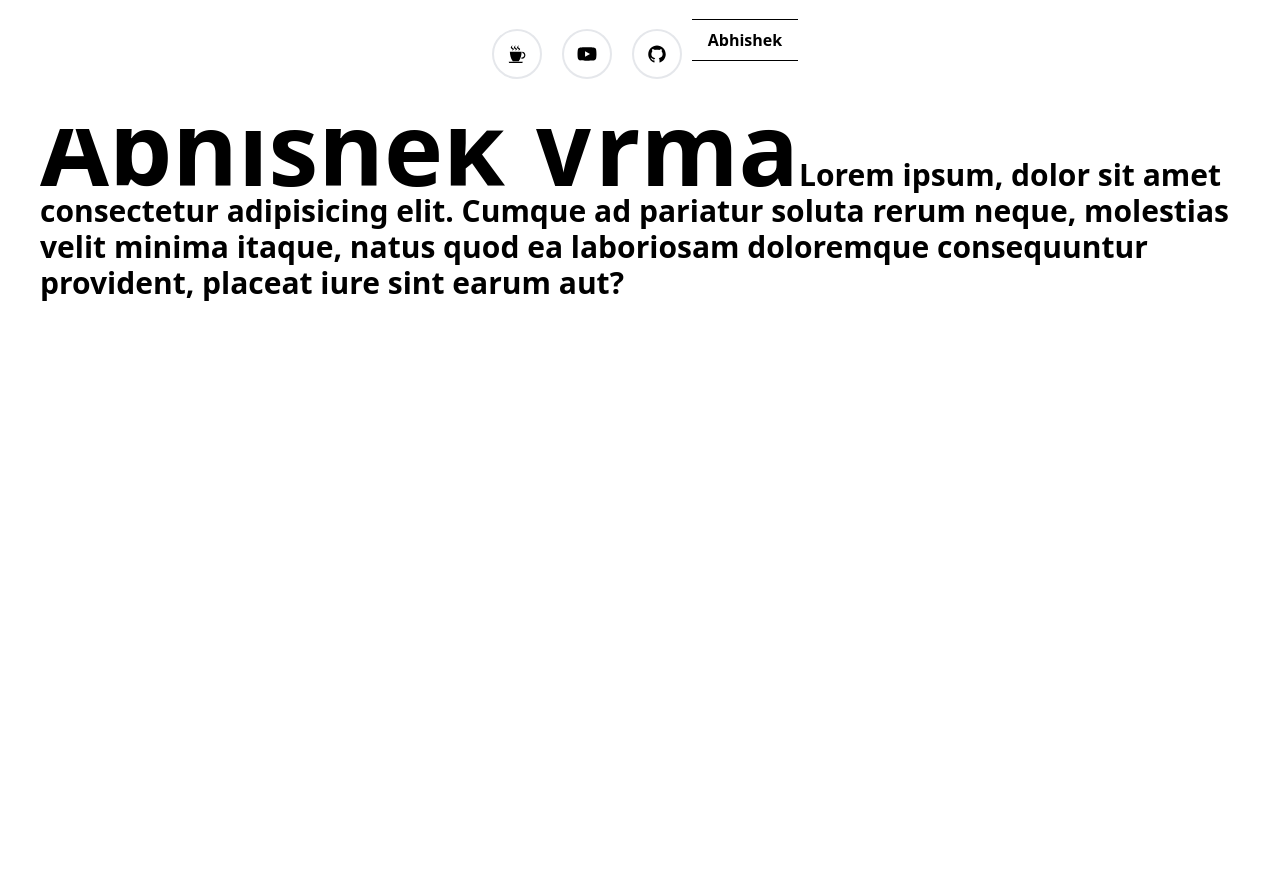
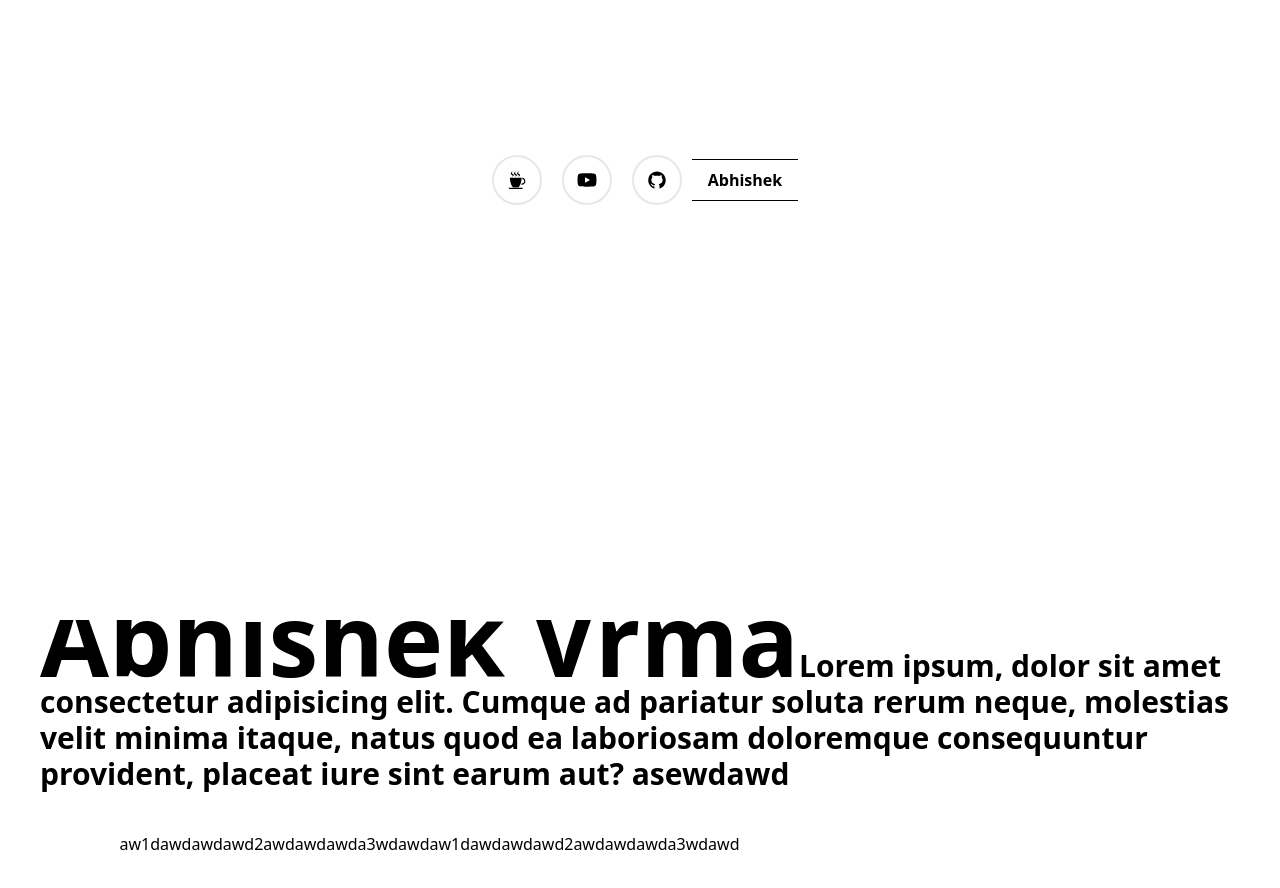
Before and after one commit to abhishekmill/React-Gsap-Components, a React (Vite) app: page / in a window 1280 px wide. Shown: the part 220-1108 px from the top of the page. Before the commit the page ends 800 px from the top, so only its background shows below. Built offline with nearby package versions, Linux system fonts and the light colour scheme.

Commit message:
added marquee

```diff
--- a/src/App.jsx
+++ b/src/App.jsx
@@ -4,17 +4,20 @@ import { FaYoutube } from "react-icons/fa";
 import { AiFillGithub } from "react-icons/ai";
 import ButtonComponent from "./comp/ButtonComp";
 import AnimatedText from "./comp/TextAnim";
+import Marquee from "./comp/Carousel";
 
 function App() {
   return (
     <>
-      <div className="w-full  h-screen flex flex-col items-center justify-center">
-        <div className="flex">
-          <ParallaxContainer icon={<GiCoffeeCup className="text-xl" />} />
-          <ParallaxContainer icon={<FaYoutube className="text-xl" />} />
-          <ParallaxContainer icon={<AiFillGithub className="text-xl" />} />
+      <div className="w-full  h-[200vh] ">
+        <div>
+          <div className="flex h-screen items-center justify-center">
+            <ParallaxContainer icon={<GiCoffeeCup className="text-xl" />} />
+            <ParallaxContainer icon={<FaYoutube className="text-xl" />} />
+            <ParallaxContainer icon={<AiFillGithub className="text-xl" />} />
 
-          <ButtonComponent text="Abhishek" classname={"font-semibold"} />
+            <ButtonComponent text="Abhishek" classname={"font-semibold"} />
+          </div>
         </div>
         <div className="m-10">
           <AnimatedText className={"font-semibold text-3xl "}>
@@ -22,9 +25,19 @@ function App() {
             Lorem ipsum, dolor sit amet consectetur adipisicing elit. Cumque ad
             pariatur soluta rerum neque, molestias velit minima itaque, natus
             quod ea laboriosam doloremque consequuntur provident, placeat iure
-            sint earum aut?
+            sint earum aut? asewdawd
           </AnimatedText>
         </div>
+        <Marquee>
+          <div className="flex w-[100vw]">
+            <div>aw1dawdawd</div>
+            <div>awd2awdawd</div>
+            <div>awda3wdawd</div>
+            <div>aw1dawdawd</div>
+            <div>awd2awdawd</div>
+            <div>awda3wdawd</div>
+          </div>
+        </Marquee>
       </div>
     </>
   );
--- a/src/comp/ButtonComp.jsx
+++ b/src/comp/ButtonComp.jsx
@@ -1,6 +1,5 @@
 import React, { useEffect, useRef } from "react";
 import gsap from "gsap";
-import { Color } from "three/src/Three.js";
 
 const AnimatedButton = ({ text = "text", classname }) => {
   const buttonRef = useRef(null);
--- /dev/null
+++ b/src/comp/Carousel.jsx
@@ -0,0 +1,33 @@
+import React, { useRef, useEffect } from "react";
+import { gsap } from "gsap";
+
+const Marquee = ({ children, direction = "left", speed = 3 }) => {
+  const marqueeRef = useRef(null);
+
+  useEffect(() => {
+    const marqueeElement = marqueeRef.current;
+    const distance = marqueeElement.scrollWidth / 2;
+
+    gsap.fromTo(
+      marqueeElement,
+      { x: direction === "left" ? 0 : -distance },
+      {
+        x: direction === "left" ? -distance : 0,
+        duration: speed,
+        ease: "none",
+        repeat: -2,
+      }
+    );
+  }, [direction, speed]);
+
+  return (
+    <div className="overflow-hidden w-full whitespace-nowrap">
+      <div ref={marqueeRef} className="flex ">
+        <div className="inline-block">{children}</div>
+        <div className="inline-block">{children}</div>
+      </div>
+    </div>
+  );
+};
+
+export default Marquee;
--- a/src/comp/TextAnim.jsx
+++ b/src/comp/TextAnim.jsx
@@ -1,5 +1,8 @@
 import React, { useEffect, useRef } from "react";
 import gsap from "gsap";
+import { ScrollTrigger } from "gsap/ScrollTrigger";
+
+gsap.registerPlugin(ScrollTrigger);
 
 const AnimatedText = ({ className, children }) => {
   const textRef = useRef(null);
@@ -19,7 +22,6 @@ const AnimatedText = ({ className, children }) => {
         }
       });
     };
-    console.log(children);
 
     // Load SplitType and then animate
     loadSplitType().then(() => {
@@ -29,7 +31,7 @@ const AnimatedText = ({ className, children }) => {
         tagName: "span",
       });
 
-      // Animate each word in the text
+      // Animate each word in the text with ScrollTrigger
       gsap.from(textRef.current.querySelectorAll(".word"), {
         y: "100%",
         opacity: 0,
@@ -37,16 +39,18 @@ const AnimatedText = ({ className, children }) => {
         duration: 0.5,
         ease: "power1.out",
         stagger: 0.1,
+        scrollTrigger: {
+          trigger: textRef.current,
+          start: "top 80%",
+          markers: true,
+          toggleActions: "play reverse reverse reverse",
+        },
       });
     });
   }, []);
 
   return (
-    <div
-      ref={textRef}
-      animate="true"
-      className={`overflow-hidden ${className} `}
-    >
+    <div ref={textRef} className={`overflow-hidden ${className}`}>
       {children
         ? children
         : "Lorem ipsum dolor sit amet consectetur adipisicing elit. Quia, alias at. Reiciendis quasi dicta nisi veritatis error distinctio magnam? Similique?"}
```
